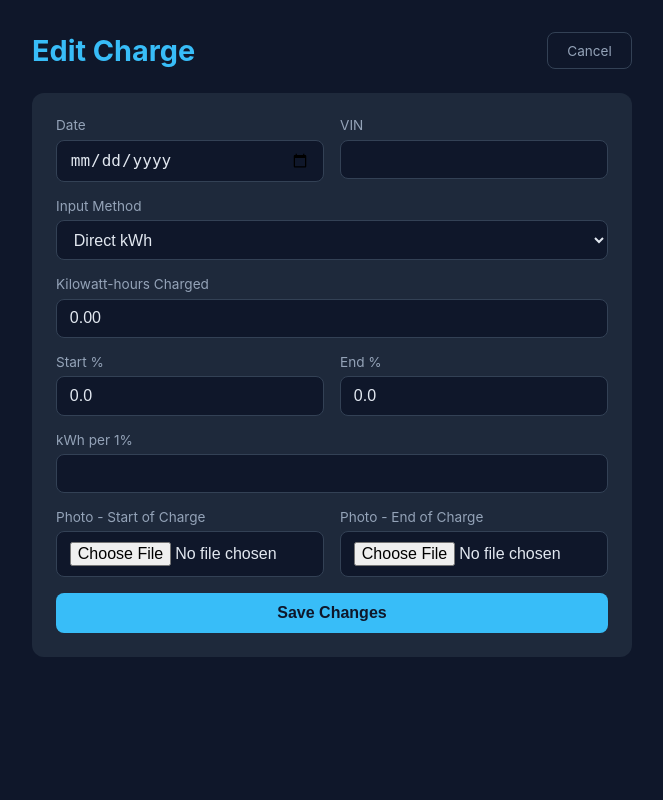
After one commit to ilaysatt/charging-app, a Flask app: template templates/edit.html in a window 1280 px wide. The commit adds this page. Shown: the whole page, without its empty margins (308-971 px from the left). Run offline with Flask 3, Linux system fonts and the light colour scheme; the template is opened without the code that fills it, so the values that code supplies are empty.

Commit message:
Add photo uploads with EXIF stripping and edit page
- Two photos per charge (start/end), metadata stripped via Pillow
- Edit page to modify entries and manage photos
- Photos column and edit button in history table

Co-Authored-By: Claude Opus 4.6 <noreply@anthropic.com>

```diff
--- a/app.py
+++ b/app.py
@@ -2,12 +2,16 @@ import csv
 import io
 import sqlite3
 import os
+import uuid
 from datetime import datetime, date
-from flask import Flask, render_template, request, redirect, url_for, jsonify, Response
+from flask import Flask, render_template, request, redirect, url_for, Response, send_from_directory
 from fpdf import FPDF
+from PIL import Image
 
 app = Flask(__name__)
 DB_PATH = os.path.join(os.path.dirname(__file__), "charging.db")
+UPLOAD_DIR = os.path.join(os.path.dirname(__file__), "uploads")
+os.makedirs(UPLOAD_DIR, exist_ok=True)
 
 
 def get_db():
@@ -36,11 +40,12 @@ def init_db():
             created_at TEXT NOT NULL DEFAULT (datetime('now'))
         )
     """)
-    # Add vin column to existing databases
-    try:
-        conn.execute("ALTER TABLE charges ADD COLUMN vin TEXT NOT NULL DEFAULT ''")
-    except sqlite3.OperationalError:
-        pass
+    # Add columns to existing databases
+    for col, default in [("vin", "''"), ("photo_start", "''"), ("photo_end", "''")]:
+        try:
+            conn.execute("ALTER TABLE charges ADD COLUMN %s TEXT NOT NULL DEFAULT %s" % (col, default))
+        except sqlite3.OperationalError:
+            pass
     # Default kWh per percent - user can change in settings
     conn.execute(
         "INSERT OR IGNORE INTO settings (key, value) VALUES (?, ?)",
@@ -69,6 +74,28 @@ def get_kwh_per_pct():
 
 def get_price_per_kwh():
     return get_setting("price_per_kwh", 0.35)
+
+
+def save_photo(file_storage):
+    """Save uploaded photo stripped of all metadata. Returns filename or empty string."""
+    if not file_storage or not file_storage.filename:
+        return ""
+    try:
+        img = Image.open(file_storage)
+        clean = Image.new(img.mode, img.size)
+        clean.putdata(list(img.getdata()))
+        filename = "%s.jpg" % uuid.uuid4().hex[:12]
+        clean.save(os.path.join(UPLOAD_DIR, filename), "JPEG", quality=85)
+        return filename
+    except Exception:
+        return ""
+
+
+def delete_photo(filename):
+    if filename:
+        path = os.path.join(UPLOAD_DIR, filename)
+        if os.path.exists(path):
+            os.remove(path)
 
 
 @app.route("/")
@@ -140,25 +167,90 @@ def add_charge():
         return redirect(url_for("index"))
 
     vin = (request.form.get("vin") or "").strip().upper()
+    photo_start = save_photo(request.files.get("photo_start"))
+    photo_end = save_photo(request.files.get("photo_end"))
 
     conn = get_db()
     conn.execute(
-        """INSERT INTO charges (date, kwh, start_pct, end_pct, input_method, vin)
-           VALUES (?, ?, ?, ?, ?, ?)""",
-        (date_str, kwh, start_pct, end_pct, input_method, vin),
+        """INSERT INTO charges (date, kwh, start_pct, end_pct, input_method, vin, photo_start, photo_end)
+           VALUES (?, ?, ?, ?, ?, ?, ?, ?)""",
+        (date_str, kwh, start_pct, end_pct, input_method, vin, photo_start, photo_end),
     )
     conn.commit()
     conn.close()
     return redirect(url_for("index"))
 
 
+@app.route("/edit/<int:charge_id>", methods=["GET", "POST"])
+def edit_charge(charge_id):
+    conn = get_db()
+    charge = conn.execute("SELECT * FROM charges WHERE id = ?", (charge_id,)).fetchone()
+    if not charge:
+        conn.close()
+        return redirect(url_for("index"))
+
+    if request.method == "POST":
+        date_str = request.form.get("date") or charge["date"]
+        vin = (request.form.get("vin") or "").strip().upper()
+
+        # Handle photo uploads — keep existing if no new upload
+        photo_start = charge["photo_start"]
+        if request.files.get("photo_start") and request.files["photo_start"].filename:
+            delete_photo(photo_start)
+            photo_start = save_photo(request.files["photo_start"])
+        if request.form.get("remove_photo_start"):
+            delete_photo(photo_start)
+            photo_start = ""
+
+        photo_end = charge["photo_end"]
+        if request.files.get("photo_end") and request.files["photo_end"].filename:
+            delete_photo(photo_end)
+            photo_end = save_photo(request.files["photo_end"])
+        if request.form.get("remove_photo_end"):
+            delete_photo(photo_end)
+            photo_end = ""
+
+        input_method = request.form.get("input_method") or charge["input_method"]
+        if input_method == "kwh":
+            kwh = float(request.form.get("kwh") or charge["kwh"])
+            start_pct = None
+            end_pct = None
+        else:
+            start_pct = float(request.form.get("start_pct") or 0)
+            end_pct = float(request.form.get("end_pct") or 0)
+            kwh_per_pct = float(request.form.get("kwh_per_pct") or get_kwh_per_pct())
+            kwh = round((end_pct - start_pct) * kwh_per_pct, 2)
+
+        conn.execute(
+            """UPDATE charges SET date=?, kwh=?, start_pct=?, end_pct=?, input_method=?,
+               vin=?, photo_start=?, photo_end=? WHERE id=?""",
+            (date_str, kwh, start_pct, end_pct, input_method, vin, photo_start, photo_end, charge_id),
+        )
+        conn.commit()
+        conn.close()
+        return redirect(url_for("index"))
+
+    kwh_per_pct = get_kwh_per_pct()
+    conn.close()
+    return render_template("edit.html", charge=charge, kwh_per_pct=kwh_per_pct)
+
+
 @app.route("/delete/<int:charge_id>", methods=["POST"])
 def delete_charge(charge_id):
     conn = get_db()
+    charge = conn.execute("SELECT photo_start, photo_end FROM charges WHERE id = ?", (charge_id,)).fetchone()
+    if charge:
+        delete_photo(charge["photo_start"])
+        delete_photo(charge["photo_end"])
     conn.execute("DELETE FROM charges WHERE id = ?", (charge_id,))
     conn.commit()
     conn.close()
     return redirect(url_for("index"))
+
+
+@app.route("/uploads/<filename>")
+def uploaded_file(filename):
+    return send_from_directory(UPLOAD_DIR, filename)
 
 
 @app.route("/settings", methods=["POST"])
--- a/requirements.txt
+++ b/requirements.txt
@@ -1,11 +1,13 @@
 blinker==1.9.0
 click==8.3.1
 defusedxml==0.7.1
+et_xmlfile==2.0.0
 Flask==3.1.0
 fonttools==4.61.1
 fpdf2==2.8.7
 itsdangerous==2.2.0
 Jinja2==3.1.6
 MarkupSafe==3.0.3
+openpyxl==3.1.5
 pillow==12.1.1
 Werkzeug==3.1.6
--- /dev/null
+++ b/templates/edit.html
@@ -0,0 +1,172 @@
+<!DOCTYPE html>
+<html lang="en">
+<head>
+    <meta charset="UTF-8">
+    <meta name="viewport" content="width=device-width, initial-scale=1.0">
+    <title>Edit Charge</title>
+    <style>
+        * { box-sizing: border-box; margin: 0; padding: 0; }
+        body {
+            font-family: -apple-system, BlinkMacSystemFont, "Segoe UI", Roboto, sans-serif;
+            background: #0f172a;
+            color: #e2e8f0;
+            min-height: 100vh;
+            padding: 2rem 1rem;
+        }
+        .container { max-width: 600px; margin: 0 auto; }
+        h1 { font-size: 1.8rem; color: #38bdf8; }
+        .card {
+            background: #1e293b;
+            border-radius: 12px;
+            padding: 1.5rem;
+            margin-top: 1.5rem;
+        }
+        .form-group { margin-bottom: 1rem; }
+        .form-group label { display: block; margin-bottom: 0.4rem; font-size: 0.85rem; color: #94a3b8; }
+        .form-group input, .form-group select {
+            width: 100%;
+            padding: 0.6rem 0.8rem;
+            border-radius: 8px;
+            border: 1px solid #334155;
+            background: #0f172a;
+            color: #e2e8f0;
+            font-size: 1rem;
+        }
+        .form-group input:focus { outline: none; border-color: #38bdf8; }
+        .form-row { display: grid; grid-template-columns: 1fr 1fr; gap: 1rem; }
+        .btn {
+            width: 100%;
+            padding: 0.7rem;
+            border-radius: 8px;
+            border: none;
+            background: #38bdf8;
+            color: #0f172a;
+            font-size: 1rem;
+            font-weight: 600;
+            cursor: pointer;
+        }
+        .btn:hover { background: #7dd3fc; }
+        .btn-outline {
+            background: transparent;
+            border: 1px solid #334155;
+            color: #94a3b8;
+            padding: 0.6rem 1.2rem;
+            border-radius: 8px;
+            text-decoration: none;
+            font-size: 0.85rem;
+        }
+        .btn-outline:hover { border-color: #38bdf8; color: #38bdf8; }
+        .photo-preview {
+            display: inline-block;
+            margin-top: 0.5rem;
+        }
+        .photo-preview img {
+            max-width: 150px;
+            border-radius: 8px;
+            border: 1px solid #334155;
+        }
+        .remove-photo {
+            display: inline-flex;
+            align-items: center;
+            gap: 0.3rem;
+            margin-top: 0.4rem;
+            font-size: 0.8rem;
+            color: #94a3b8;
+        }
+    </style>
+</head>
+<body>
+<div class="container">
+    <div style="display: flex; justify-content: space-between; align-items: center;">
+        <h1>Edit Charge</h1>
+        <a href="/" class="btn-outline">Cancel</a>
+    </div>
+
+    <div class="card">
+        <form action="/edit/{{ charge.id }}" method="POST" enctype="multipart/form-data">
+            <div class="form-row">
+                <div class="form-group">
+                    <label>Date</label>
+                    <input type="date" name="date" value="{{ charge.date[:10] }}">
+                </div>
+                <div class="form-group">
+                    <label>VIN</label>
+                    <input type="text" name="vin" value="{{ charge.vin }}">
+                </div>
+            </div>
+
+            <div class="form-group">
+                <label>Input Method</label>
+                <select name="input_method" id="edit-method" onchange="toggleMethod()">
+                    <option value="kwh" {{ 'selected' if charge.input_method == 'kwh' }}>Direct kWh</option>
+                    <option value="percentage" {{ 'selected' if charge.input_method == 'percentage' }}>Battery %</option>
+                </select>
+            </div>
+
+            <div id="edit-kwh" style="{{ 'display:none' if charge.input_method == 'percentage' }}">
+                <div class="form-group">
+                    <label>Kilowatt-hours Charged</label>
+                    <input type="number" name="kwh" step="0.01" min="0" value="{{ '%.2f'|format(charge.kwh) }}">
+                </div>
+            </div>
+
+            <div id="edit-pct" style="{{ 'display:none' if charge.input_method == 'kwh' }}">
+                <div class="form-row">
+                    <div class="form-group">
+                        <label>Start %</label>
+                        <input type="number" name="start_pct" step="0.1" min="0" max="100"
+                               value="{{ '%.1f'|format(charge.start_pct) if charge.start_pct is not none else '' }}">
+                    </div>
+                    <div class="form-group">
+                        <label>End %</label>
+                        <input type="number" name="end_pct" step="0.1" min="0" max="100"
+                               value="{{ '%.1f'|format(charge.end_pct) if charge.end_pct is not none else '' }}">
+                    </div>
+                </div>
+                <div class="form-group">
+                    <label>kWh per 1%</label>
+                    <input type="number" name="kwh_per_pct" step="0.01" min="0" value="{{ kwh_per_pct }}">
+                </div>
+            </div>
+
+            <div class="form-row">
+                <div class="form-group">
+                    <label>Photo - Start of Charge</label>
+                    {% if charge.photo_start %}
+                    <div class="photo-preview">
+                        <img src="/uploads/{{ charge.photo_start }}" alt="Start photo">
+                    </div>
+                    <label class="remove-photo">
+                        <input type="checkbox" name="remove_photo_start" value="1"> Remove
+                    </label>
+                    {% endif %}
+                    <input type="file" name="photo_start" accept="image/*">
+                </div>
+                <div class="form-group">
+                    <label>Photo - End of Charge</label>
+                    {% if charge.photo_end %}
+                    <div class="photo-preview">
+                        <img src="/uploads/{{ charge.photo_end }}" alt="End photo">
+                    </div>
+                    <label class="remove-photo">
+                        <input type="checkbox" name="remove_photo_end" value="1"> Remove
+                    </label>
+                    {% endif %}
+                    <input type="file" name="photo_end" accept="image/*">
+                </div>
+            </div>
+
+            <button type="submit" class="btn">Save Changes</button>
+        </form>
+    </div>
+</div>
+
+<script>
+    function toggleMethod() {
+        const m = document.getElementById('edit-method').value;
+        document.getElementById('edit-kwh').style.display = m === 'kwh' ? 'block' : 'none';
+        document.getElementById('edit-pct').style.display = m === 'percentage' ? 'block' : 'none';
+    }
+</script>
+</body>
+</html>
```
Also changed, not shown: templates/index.html (+28 -1 lines), 1 other file.
